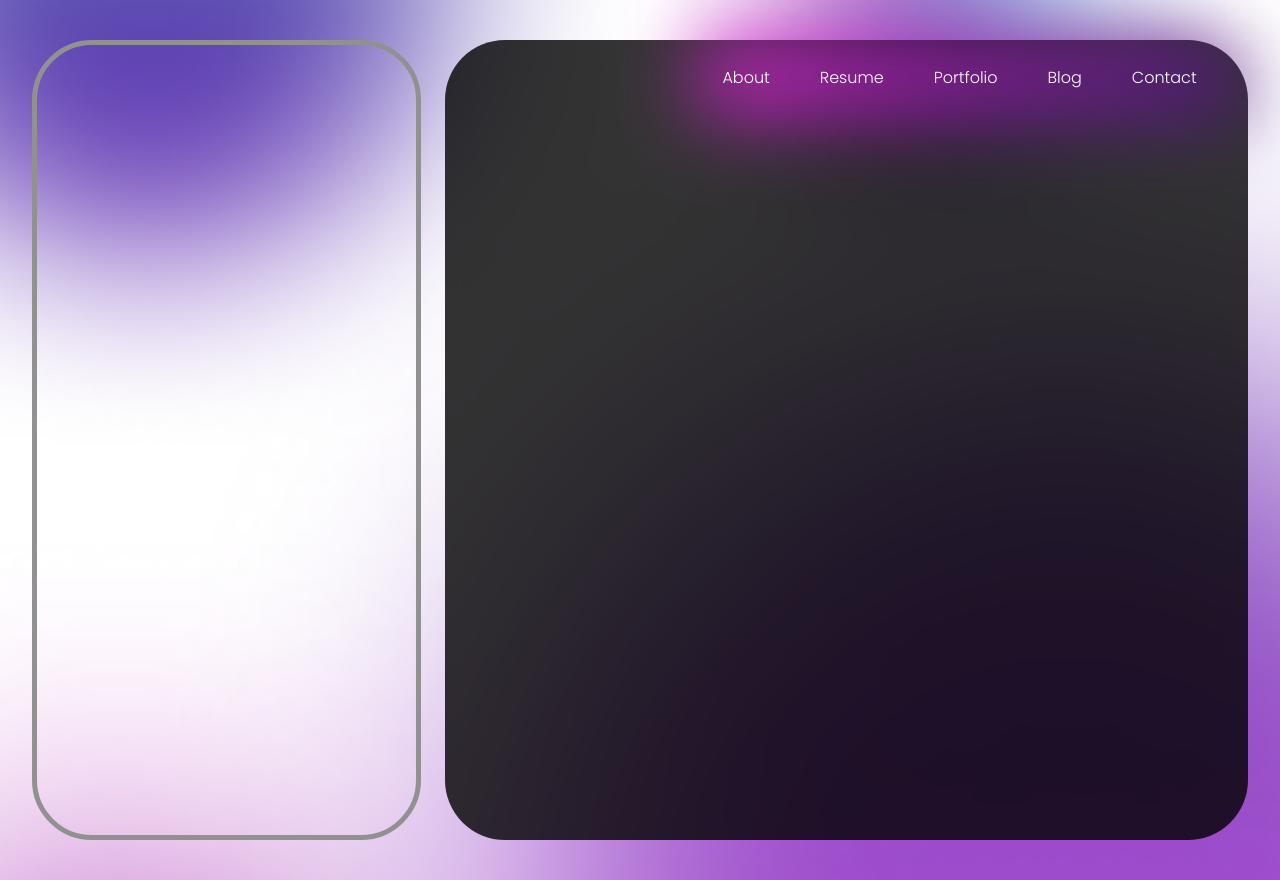
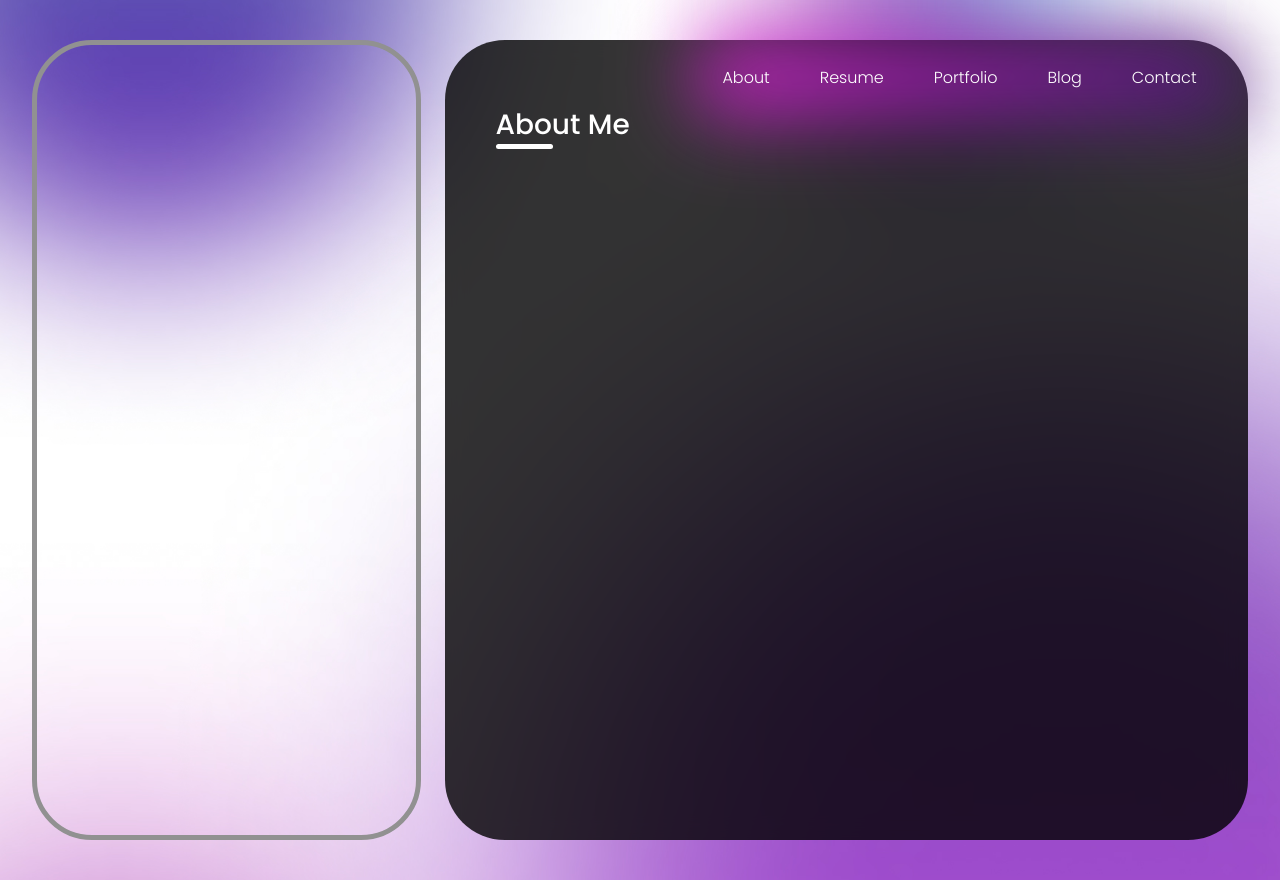
Before and after one commit to NapiTech-dev/my-portfolio, a React (Vite) app: page / in a window 1280 px wide. Built offline with nearby package versions, Linux system fonts and the light colour scheme.

Commit message:
added title in about me section and added underline

```diff
--- a/src/components/AboutSection.jsx
+++ b/src/components/AboutSection.jsx
@@ -1,9 +1,12 @@
-import React from 'react'
+import React from "react";
+import "../styles/AboutSection.css";
 
 const AboutSection = () => {
   return (
-    <div>AboutSection</div>
-  )
-}
+    <div className="about-styles">
+      <h2 className="about-title">About Me</h2>
+    </div>
+  );
+};
 
-export default AboutSection
+export default AboutSection;
--- a/src/components/Dashboard.jsx
+++ b/src/components/Dashboard.jsx
@@ -1,11 +1,13 @@
 import React from "react";
 import NavBar from "./NavBar.jsx";
+import AboutSection from "./AboutSection.jsx";
 import "../styles/Dashboard.css";
 
 const Dashboard = () => {
   return (
     <div className="Dashboard-styles">
       <NavBar />
+      <AboutSection />
     </div>
   );
 };
--- /dev/null
+++ b/src/styles/AboutSection.css
@@ -0,0 +1,24 @@
+.about-styles {
+  margin-top: 8%;
+  padding: 0 50px 0 50px;
+  height: 20%;
+  color: white;
+}
+
+.about-title {
+  font-size: 28px;
+  font-weight: 500;
+  position: relative;
+}
+
+.about-title::before {
+  content: "";
+  position: absolute;
+  left: 1px;
+  bottom: -3px;
+  width: 8%;
+  height: 5px;
+  background-color: white;
+  border: none;
+  border-radius: 20px;
+}
```
